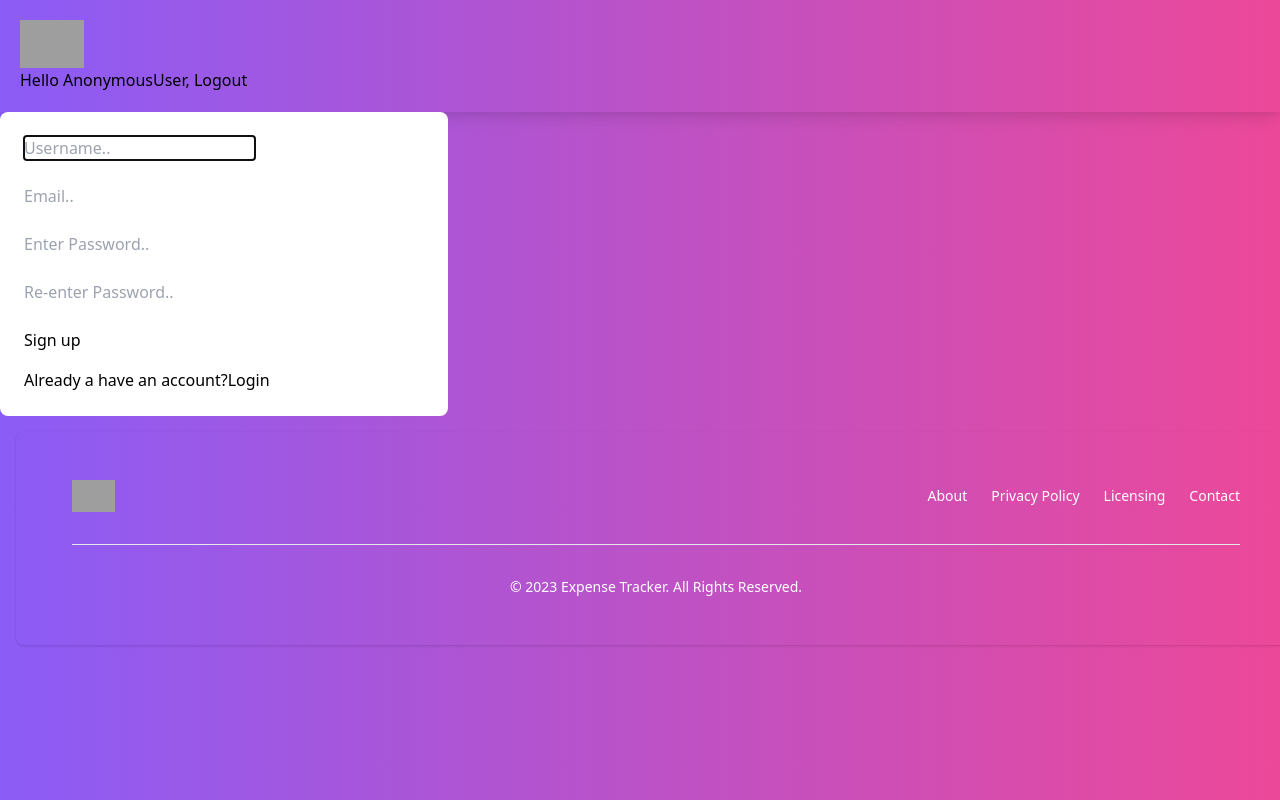
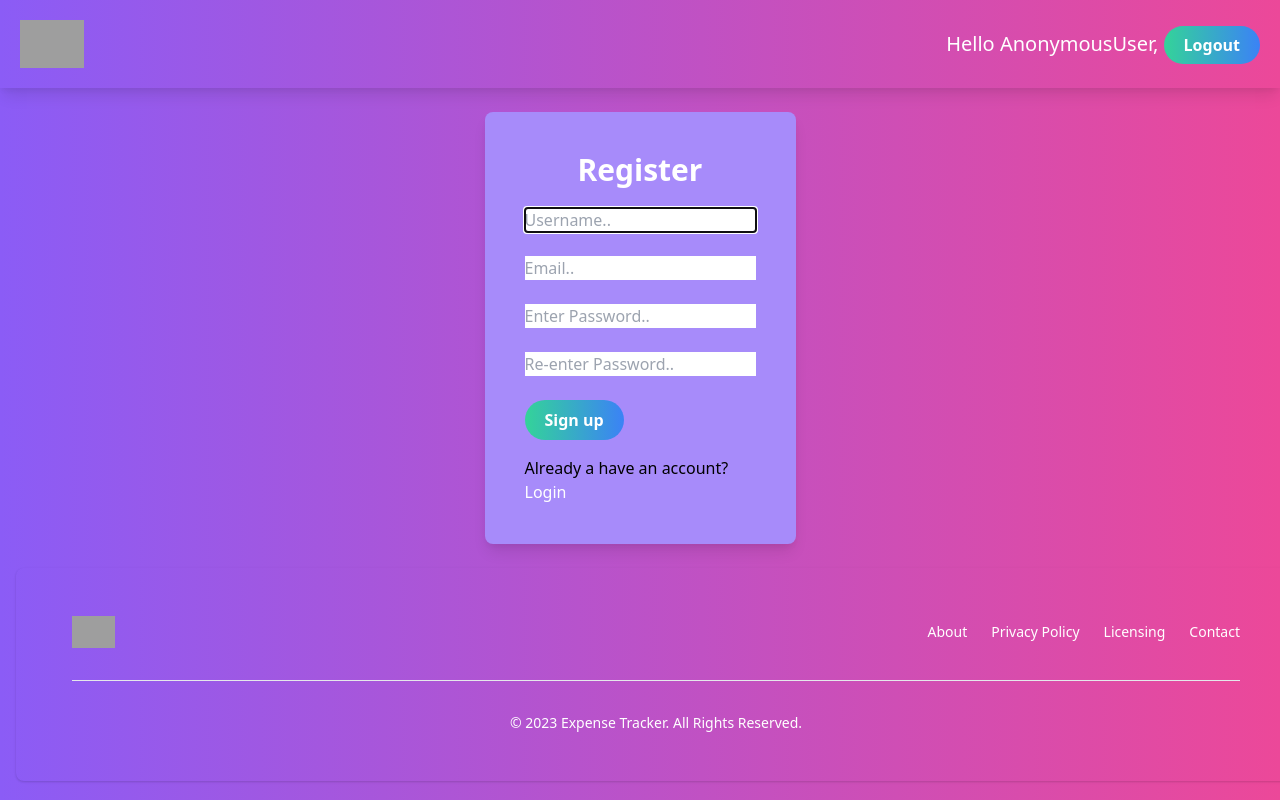
Before and after one commit to kev-n14/ExpenseTracker, a Django app: template templates/expenseapp/register.html in a window 1280 px wide. Run offline with Django 3.2, Linux system fonts and the light colour scheme; the template is opened without the code that fills it: values that come from a table or form of the project are taken from there, others are empty; style sheets or scripts are compiled from the project's sources; some libraries are stand-ins or nearby versions; grey boxes are pictures that could not be loaded.

```diff
--- a/templates/expenseapp/base.html
+++ b/templates/expenseapp/base.html
@@ -21,9 +21,16 @@
                         class="h-12 mr-6" alt="Expense Logo" />
 
                 </a>
-            </div>
-            <span>Hello {{request.user}},</span>
-            <span><a href="{% url 'logout' %}">Logout</a></span>
+                <div>
+                    <span class="text-white text-bold text-xl">Hello {{request.user}}, </span>
+                    <span> <a href="{% url 'logout' %}"
+                            class="bg-gradient-to-r from-green-400 to-blue-500 hover:from-pink-500 hover:to-yellow-500 px-5 py-2 text-white font-bold rounded-full">Logout</a>
+                    </span>
+
+                    <div>
+
+                    </div>
+
         </nav>
 
         {%block content %}
--- a/templates/expenseapp/register.html
+++ b/templates/expenseapp/register.html
@@ -1,64 +1,44 @@
 {% extends "expenseapp/base.html" %}
 {%block content %}
 
-<div
-    class="block max-w-md rounded-lg bg-white p-6 shadow-[0_2px_15px_-3px_rgba(0,0,0,0.07),0_10px_20px_-2px_rgba(0,0,0,0.04)] dark:bg-neutral-700">
+<div class="bg-purple-400 m-auto justify-center shadow-lg m-20 rounded-lg form-container px-10 py-10 max-w-min my-6">
+    <div class="justify-center flex">
+        <h1 class="text-white font-bold text-3xl pb-5"> Register </h1>
+    </div>
     <form method="POST" action="">
         {% csrf_token %}
         <div class="grid grid-cols-2 gap-4">
             <!--First name input-->
             <div class="relative mb-6" data-te-input-wrapper-init>
                 {{form.username}}
-
-                <label for="emailHelp123"
-                    class="pointer-events-none absolute left-3 top-0 mb-0 max-w-[90%] origin-[0_0] truncate pt-[0.37rem] leading-[1.6] text-neutral-500 transition-all duration-200 ease-out peer-focus:-translate-y-[0.9rem] peer-focus:scale-[0.8] peer-focus:text-primary peer-data-[te-input-state-active]:-translate-y-[0.9rem] peer-data-[te-input-state-active]:scale-[0.8] motion-reduce:transition-none dark:text-neutral-200 dark:peer-focus:text-primary">
-
-                </label>
             </div>
-
-
-            <button type="submit"
-                class="dark:active:shadow-[0_8px_9px_-4px_rgba(59,113,202,0.2),0_4px_18px_0_rgba(59,113,202,0.1)]] inline-block w-full rounded bg-primary px-6 pb-2 pt-2.5 text-xs font-medium uppercase leading-normal text-white shadow-[0_4px_9px_-4px_#3b71ca] transition duration-150 ease-in-out hover:bg-primary-600 hover:shadow-[0_8px_9px_-4px_rgba(59,113,202,0.3),0_4px_18px_0_rgba(59,113,202,0.2)] focus:bg-primary-600 focus:shadow-[0_8px_9px_-4px_rgba(59,113,202,0.3),0_4px_18px_0_rgba(59,113,202,0.2)] focus:outline-none focus:ring-0 active:bg-primary-700 active:shadow-[0_8px_9px_-4px_rgba(59,113,202,0.3),0_4px_18px_0_rgba(59,113,202,0.2)] dark:shadow-[0_4px_9px_-4px_rgba(59,113,202,0.5)] dark:hover:shadow-[0_8px_9px_-4px_rgba(59,113,202,0.2),0_4px_18px_0_rgba(59,113,202,0.1)] dark:focus:shadow-[0_8px_9px_-4px_rgba(59,113,202,0.2),0_4px_18px_0_rgba(59,113,202,0.1)]"
-                data-te-ripple-init data-te-ripple-color="light">
-                Sign up
-            </button>
         </div>
 
         <!--Email input-->
         <div class="relative mb-6" data-te-input-wrapper-init>
             {{form.email}}
-
-            <label for="exampleInput125"
-                class="pointer-events-none absolute left-3 top-0 mb-0 max-w-[90%] origin-[0_0] truncate pt-[0.37rem] leading-[1.6] text-neutral-500 transition-all duration-200 ease-out peer-focus:-translate-y-[0.9rem] peer-focus:scale-[0.8] peer-focus:text-primary peer-data-[te-input-state-active]:-translate-y-[0.9rem] peer-data-[te-input-state-active]:scale-[0.8] motion-reduce:transition-none dark:text-neutral-200 dark:peer-focus:text-neutral-200">
-            </label>
         </div>
 
         <!--Password input-->
         <div class="relative mb-6" data-te-input-wrapper-init>
             {{form.password1}}
-
-            <label for="exampleInput126"
-                class="pointer-events-none absolute left-3 top-0 mb-0 max-w-[90%] origin-[0_0] truncate pt-[0.37rem] leading-[1.6] text-neutral-500 transition-all duration-200 ease-out peer-focus:-translate-y-[0.9rem] peer-focus:scale-[0.8] peer-focus:text-primary peer-data-[te-input-state-active]:-translate-y-[0.9rem] peer-data-[te-input-state-active]:scale-[0.8] motion-reduce:transition-none dark:text-neutral-200 dark:peer-focus:text-neutral-200">
-            </label>
         </div>
 
         <!--ReEnter Password input-->
         <div class="relative mb-6" data-te-input-wrapper-init>
             {{form.password2}}
-
-            <label for="exampleInput126"
-                class="pointer-events-none absolute left-3 top-0 mb-0 max-w-[90%] origin-[0_0] truncate pt-[0.37rem] leading-[1.6] text-neutral-500 transition-all duration-200 ease-out peer-focus:-translate-y-[0.9rem] peer-focus:scale-[0.8] peer-focus:text-primary peer-data-[te-input-state-active]:-translate-y-[0.9rem] peer-data-[te-input-state-active]:scale-[0.8] motion-reduce:transition-none dark:text-neutral-200 dark:peer-focus:text-neutral-200">
-            </label>
         </div>
 
         <!--Submit button-->
-        <button type="submit" class="" data-te-ripple-init data-te-ripple-color="dark">
+        <button type="submit"
+            class="bg-gradient-to-r from-green-400 to-blue-500 hover:from-pink-500 hover:to-yellow-500 px-5 py-2 text-white font-bold rounded-full"
+            data-te-ripple-init data-te-ripple-color="dark">
             Sign up
         </button>
         {{form.errors}}
         <div class="mt-4">
             <div class="d-flex justify-content-center links">
-                Already a have an account?<a href="{% url 'login' %}">Login</a>
+                Already a have an account?<a href="{% url 'login' %}" class="text-primary text-white">Login</a>
             </div>
         </div>
     </form>
```
Also changed, not shown: expenseapp/decorators.py (added, +43 -0 lines), expenseapp/views.py (+24 -29 lines), templates/expenseapp/login.html (+12 -9 lines).
